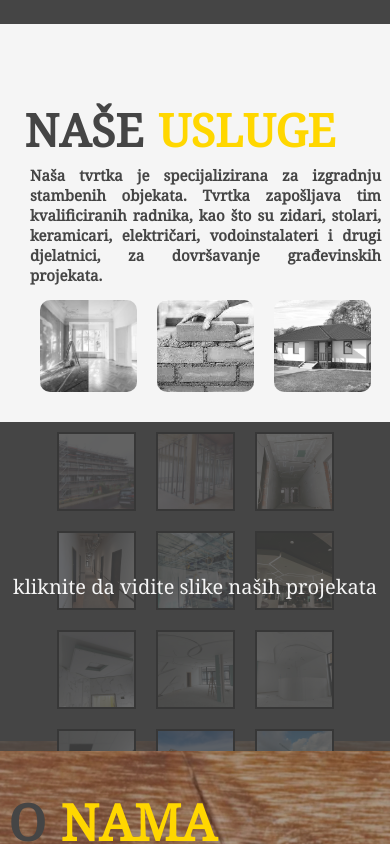
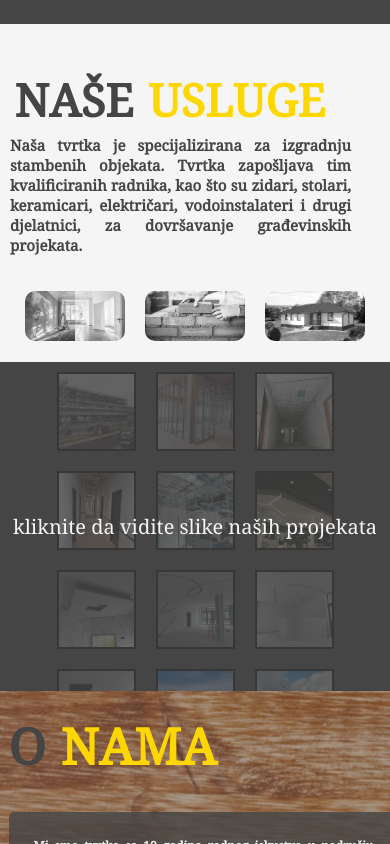
Before and after one commit to steve958/DeanPG, a React (Vite) app: page / in a window 390 px wide. Shown: the part 820-1664 px from the top of the page. Built offline with nearby package versions, Linux system fonts and the light colour scheme.

Commit message:
content responsive fix

```diff
--- a/src/components/Content.css
+++ b/src/components/Content.css
@@ -137,6 +137,7 @@
     display: flex;
     flex-direction: column;
     justify-content: flex-start;
+    position: relative;
 }
 
 .middle-section span {
@@ -653,7 +654,6 @@
 
 @media only screen and (max-width: 1500px) {
 
-
     .construction-display {
         text-align: center;
         width: 100%;
@@ -831,7 +831,7 @@
     }
 
     .social-icons {
-        bottom: 570px;
+        top: 10px;
     }
 
     .contact-form {
@@ -846,9 +846,10 @@
 
     .msg-box textarea {
         width: 300px;
+        height: fit-content;
         margin-top: 20px;
         margin-bottom: 20px;
-        margin-left: 0;
+        margin-left: -5px;
     }
 
     .msg-box {
@@ -868,13 +869,72 @@
 }
 
 @media only screen and (max-width: 480px) {
+
+    .contact-text p {
+        font-size: 30px;
+        margin: 0;
+    }
+
     .main-footer p {
         font-size: 15px;
     }
 
     .about-text span {
-        width: 90vw;
+        width: 100vw;
         left: 0;
+    }
+
+    .about-section {
+        height: 65vh;
+
+    }
+
+    .images-section {
+        width: 100vw;
+    }
+
+    .projects-summary {
+        padding: 0;
+    }
+
+    .middle-section span {
+        padding-left: 20px;
+    }
+
+    .description {
+        padding-left: 10px;
+    }
+
+    .images-section div {
+        position: relative;
+        width: 100px;
+        height: 50px;
+    }
+
+    .renovation-display {
+        position: absolute;
+        left: 0;
+        top: -10px;
+        padding: 0;
+    }
+
+    .construction-display {
+        position: absolute;
+        left: 0;
+        top: -10px;
+        padding: 0;
+    }
+
+    .houses-display {
+        position: absolute;
+        height: 100px !important;
+        left: 0;
+        top: -50px;
+        padding: 0;
+    }
+
+    .projects-section {
+        height: fit-content;
     }
 
     .description-text {
@@ -883,7 +943,7 @@
 
     .about-icons {
         flex-direction: column;
-        height: 45vh;
+        height: 65vh;
     }
 
     .covering-div {
--- a/src/components/RealEstate.css
+++ b/src/components/RealEstate.css
@@ -208,8 +208,8 @@
 
 .object1-main-img,
 .object2-main-img {
-    min-width: 350px;
-    min-height: 350px;
+    min-width: 400px;
+    min-height: 400px;
     background-position: center;
     background-size: contain;
     background-repeat: no-repeat;
@@ -311,8 +311,6 @@
     }
 }
 
-
-
 @media only screen and (max-width: 650px) {
     .heading1 {
         font-size: 20px;
```
